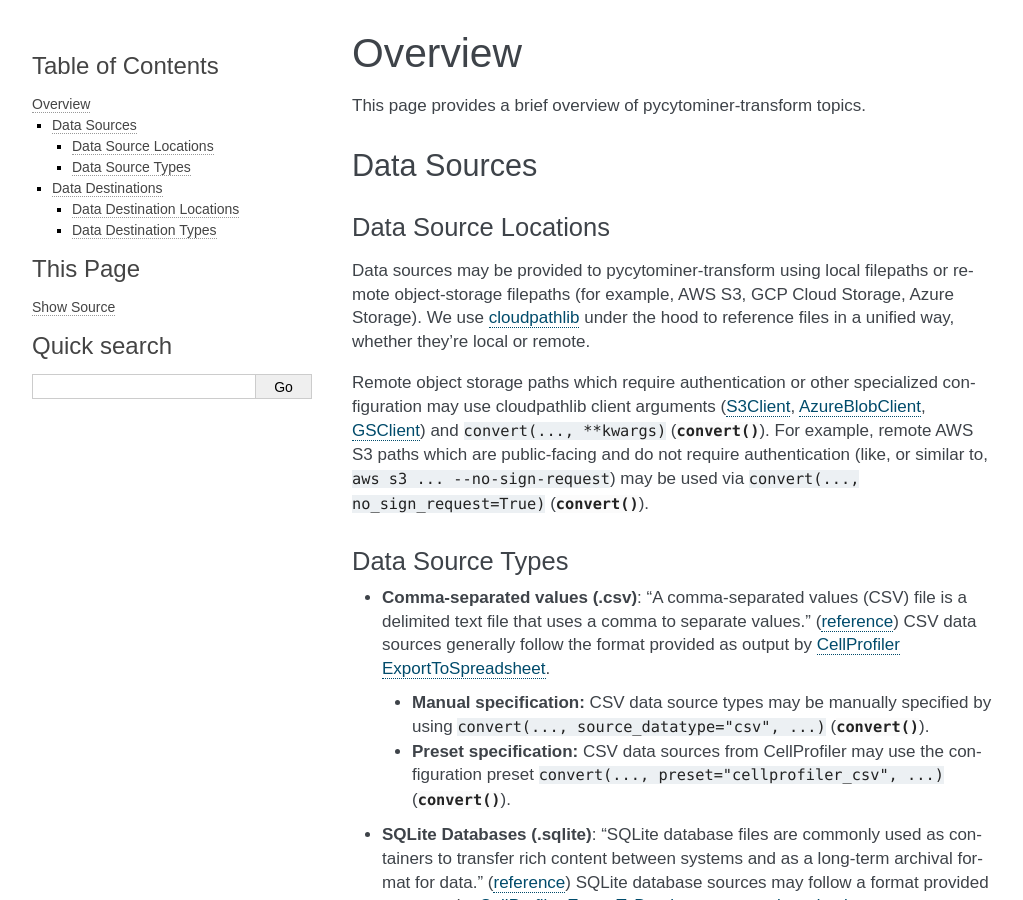
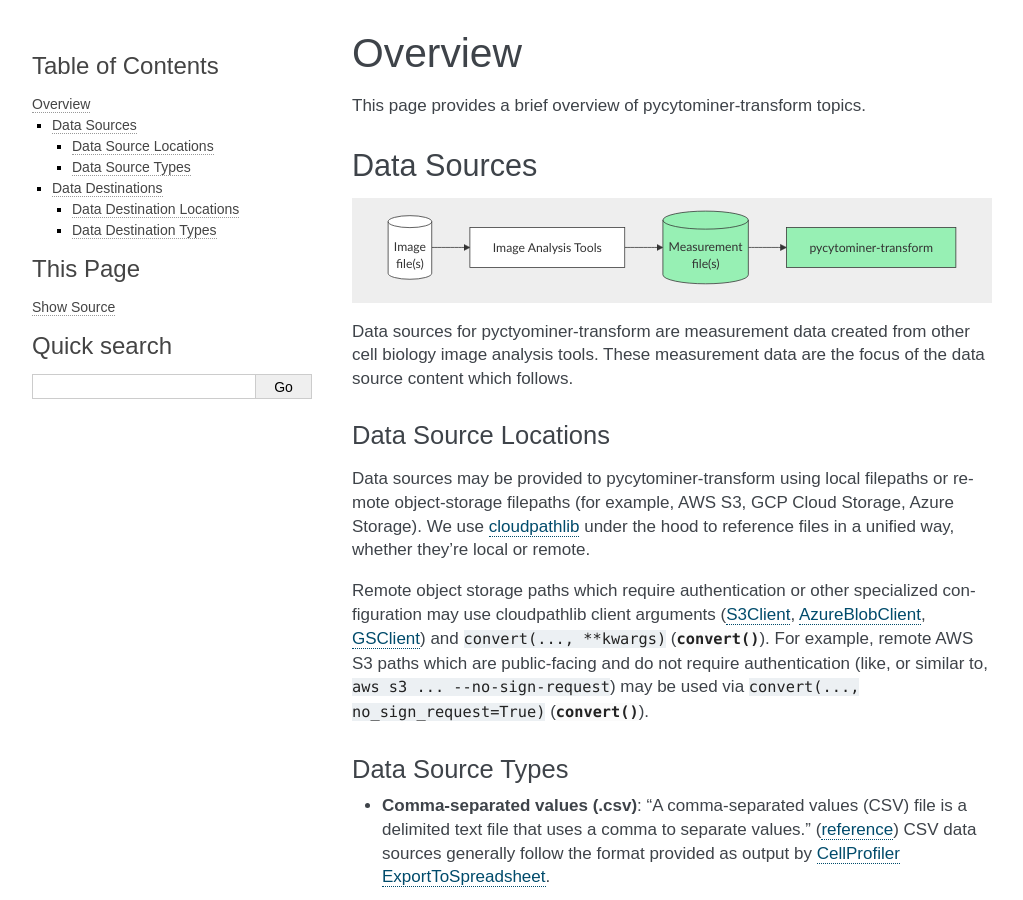
Before and after one commit to cytomining/CytoTable, a Sphinx documentation site: the page built from docs/source/overview.md, in a window 1280 px wide and 900 px high. Shown: the whole window, without its empty margins (118-1141 px from the left). Built offline with Sphinx 7.4.7, drawn with Linux system fonts in a browser that asks for light colours.

Commit message:
add overview context to docs

````diff
--- a/docs/source/overview.md
+++ b/docs/source/overview.md
@@ -4,6 +4,19 @@
 This page provides a brief overview of pycytominer-transform topics.
 
 ## Data Sources
+
+```{mermaid}
+flowchart LR
+    images[("Image\nfile(s)")]:::outlined --> image-tools[Image Analysis Tools]:::outlined
+    image-tools --> measurements[("Measurement\nfile(s)")]:::green
+    measurements --> pycytominer-transform:::green
+
+    classDef outlined fill:#fff,stroke:#333
+    classDef green fill:#97F0B4,stroke:#333
+```
+
+Data sources for pyctyominer-transform are measurement data created from other cell biology image analysis tools.
+These measurement data are the focus of the data source content which follows.
 
 ### Data Source Locations
 
````
Also changed, not shown: readme.md (+2 -1 lines).
